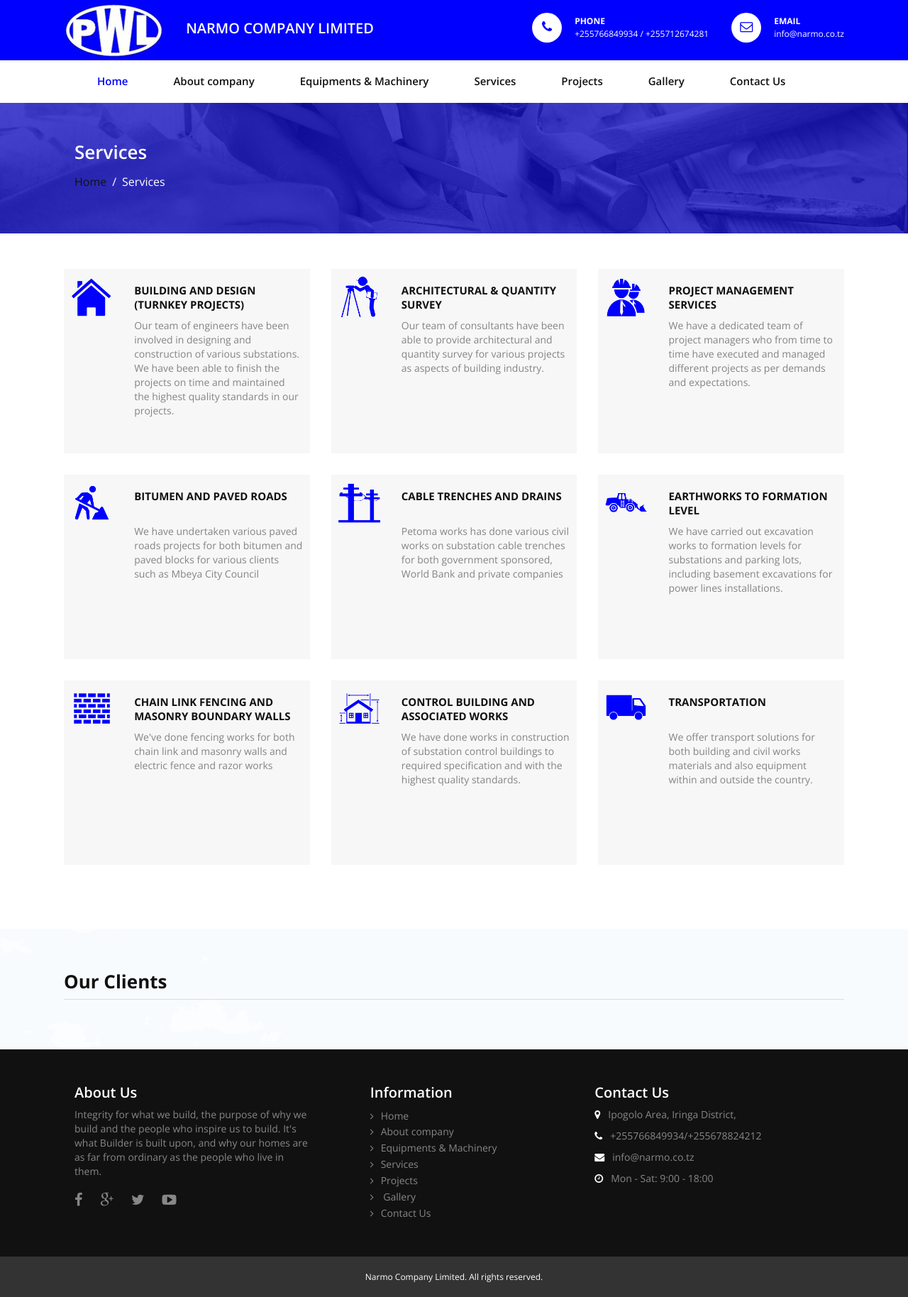
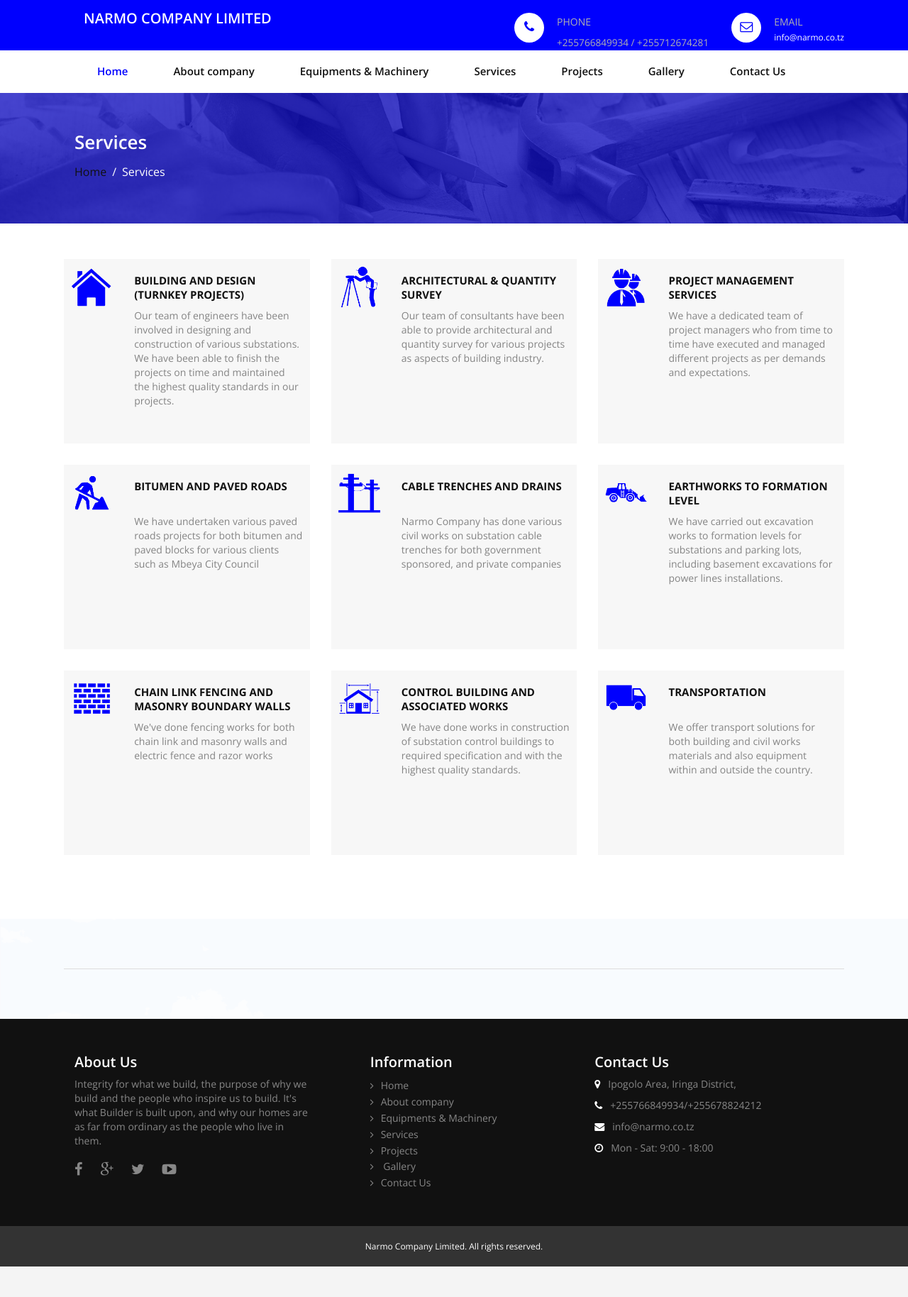
Before and after one commit to NickDawson/narmo-web, a Laravel app: page /services in a window 1280 px wide. Shown: the whole page at 71% size. After the commit the page ends 1785 px from the top, so only its background shows below. Run offline with Laravel 8, Linux system fonts and the light colour scheme; some libraries are stand-ins or nearby versions.

Commit message:
Fix all Minor Changes

```diff
--- a/resources/views/common/clients.blade.php
+++ b/resources/views/common/clients.blade.php
@@ -1,7 +1,7 @@
 <section class="clientlogo_area">
   <div class="container">
     <div class="row">
-      <h2>Our Clients</h2>
+      <h2></h2>
       <div id="demo">
         <div class="span12">
           <div id="owl-demo" class="owl-carousel">
--- a/resources/views/footer.blade.php
+++ b/resources/views/footer.blade.php
@@ -12,7 +12,7 @@
               <li><a href="http://facebook.com">Facebook</a></li>
               <li><a href="http://plus.google.com">Google Plus</a></li>
               <li><a href="http://twitter.com">Twitter</a></li>
-              <li><a href="http://youtube.com">Youtube</a></li>
+              <li><a href="https://www.youtube.com/channel/UC1LpnCnG8OXcgw2iczchhzQ">Youtube</a></li>
             </ul>
           </div>
         </div>
--- a/resources/views/layouts/aboutus.blade.php
+++ b/resources/views/layouts/aboutus.blade.php
@@ -8,7 +8,7 @@
       <h1 class="topbanner-title">About Us</h1>
       <div class="breadcrumb">
         <ol class="breadcrumb">
-          <li><a href="index.html">Home</a></li>
+          <li><a href="{{ url('/') }}">Home</a></li>
           <li class="active">About Us</li>
         </ol>
       </div>
@@ -44,7 +44,7 @@
 </section>
 <section class="text-center introarea_two">
   <div class="container">
-    <h2>Why Petoma</h2>
+    <h2>Why Narmo</h2>
     <div class="row flow-offset-1">
       <div class="col-xs-6 col-sm-4 icons">
         <div class="iconarea"><img src="images/petoma_workicon.png" alt="" class="Petoma"></div>
@@ -88,7 +88,7 @@
 <section class="clientlogo_area">
   <div class="container">
     <div class="row">
-      <h2>Our Clients</h2>
+      <h2></h2>
       <div id="demo">
         <div class="span12">
           <div id="owl-demo" class="owl-carousel">
--- a/resources/views/layouts/app.blade.php
+++ b/resources/views/layouts/app.blade.php
@@ -62,16 +62,17 @@
   <header class="topheader">
   <div class="container">
     <div class="row">
-      <div class="logoarea"> <a href="index.html"><img src="images/petoma_logo.png" alt="Petoma" />
+      <div class="logoarea"> <a href="{{ asset('images/narmo_logo.PNG') }}">
+
         <h6>Narmo Company Limited</h6>
         </a> </div>
       <div class="headinfo">
         <div class="headinfo-middle phone"> <i class="fa fa-phone"></i>
-          <h4>PHONE</h4>
-          <p>+255766849934 / +255712674281</p>
+          <h5>PHONE</h5>
+          <small>+255766849934 / +255712674281</small>
         </div>
         <div class="headinfo-middle email"> <i class="fa fa-envelope-o"></i>
-          <h4>EMAIL</h4>
+          <h5>EMAIL</h5>
           <a href="mailto:info@narmo.co.tz">info@narmo.co.tz</a></div>
       </div>
     </div>
--- a/resources/views/layouts/contacts.blade.php
+++ b/resources/views/layouts/contacts.blade.php
@@ -9,7 +9,7 @@
       <h1 class="topbanner-title">Contact Us</h1>
       <div class="breadcrumb">
         <ol class="breadcrumb">
-          <li><a href="index.html">Home</a></li>
+          <li><a href="{{ url('/') }}">Home</a></li>
           <li class="active">Contacts</li>
         </ol>
       </div>
@@ -68,7 +68,7 @@
                     <div class="controls">
                       <input class="form-control" name="phone" type="text" id="inputPhone" placeholder="Phone" required="">
 					  @if ($errors->has('phone'))
-                      <p class="help-block">{{ $errors->first('phone')}}</p>
+                      <small class="help-block">{{ $errors->first('phone')}}</small>
 				      @endif
                     </div>
                   </div>
--- a/resources/views/layouts/equipments.blade.php
+++ b/resources/views/layouts/equipments.blade.php
@@ -8,7 +8,7 @@
       <h1 class="topbanner-title">Equipments & Machinery</h1>
       <div class="breadcrumb">
         <ol class="breadcrumb">
-          <li><a href="index.html">Home</a></li>
+          <li><a href="{{ url('/') }}">Home</a></li>
           <li class="active">Equipments & Machinery</li>
         </ol>
       </div>
--- a/resources/views/layouts/gallery.blade.php
+++ b/resources/views/layouts/gallery.blade.php
@@ -8,7 +8,7 @@
       <h1 class="topbanner-title">Gallery</h1>
       <div class="breadcrumb">
         <ol class="breadcrumb">
-          <li><a href="index.html">Home</a></li>
+          <li><a href="{{ url('/') }}">Home</a></li>
           <li class="active">Gallery</li>
         </ol>
       </div>
@@ -18,13 +18,13 @@
 <section class="galleryarea">
   <div class="container">
     <div class="row">
-      <div class="wrapper center"><a href="images/gallerly_landscape1.jpg" data-fancybox-group="1" class="thumb main"><img src="images/gallerly_landscape1.jpg" alt=""><span class="thumb_overlay"></span>
+      <div class="wrapper center"><a href="images/banner1.jpeg" data-fancybox-group="1" class="thumb main"><img src="images/banner1.jpeg" alt=""><span class="thumb_overlay"></span>
         <div class="info-box"> </div>
         </a><a href="images/gallerly_potrate1.jpg" data-fancybox-group="1" class="thumb"><img src="images/gallerly_potrate1.jpg" alt=""><span class="thumb_overlay"></span>
         <div class="info-box"> </div>
         </a><a href="images/gallerly_potrate2.jpg" data-fancybox-group="1" class="thumb"><img src="images/gallerly_potrate2.jpg" alt=""><span class="thumb_overlay"></span>
         <div class="info-box"> </div>
-        </a><a href="images/gallerly_landscape2.jpg" data-fancybox-group="1" class="thumb main"><img src="images/gallerly_landscape2.jpg" alt=""><span class="thumb_overlay"></span>
+        </a><a href="images/projects2.jpeg" data-fancybox-group="1" class="thumb main"><img src="images/projects2.jpeg" alt=""><span class="thumb_overlay"></span>
         <div class="info-box"> </div>
         </a><a href="images/gallerly_potrate3.jpg" data-fancybox-group="1" class="thumb"><img src="images/gallerly_potrate3.jpg" alt=""><span class="thumb_overlay"></span>
         <div class="info-box"> </div>
--- a/resources/views/layouts/leadership.blade.php
+++ b/resources/views/layouts/leadership.blade.php
@@ -8,8 +8,8 @@
       <h1 class="topbanner-title">Our Leadership</h1>
       <div class="breadcrumb">
         <ol class="breadcrumb">
-          <li><a href="index.html">Home</a></li>
-          <li><a href="aboutus.html">About Us</a></li>
+          <li><a href="{{ url('/') }}">Home</a></li>
+          <li><a href="{{ url('aboutus') }}">About Us</a></li>
           <li class="active">Leadership</li>
         </ol>
       </div>
@@ -20,7 +20,7 @@
   <div class="container">
     <div class="row">
       <p>A team of professionals with hands on expertise in Engineering background and Labour Management</p>
-      <p>Petoma works recognizes Teamwork, Productivity and Values as the necessary ingredients for Success. The management team comprises of professionals with rich experience in project management, risk assessment management, Design and Financial Management.</p>
+      <p>Narmo Company Ltd recognizes Teamwork, Productivity and Values as the necessary ingredients for Success. The management team comprises of professionals with rich experience in project management, risk assessment management, Design and Financial Management.</p>
 
       <article class="orgarea">
         <div class="topstructure">
--- a/resources/views/layouts/ongoingprojects.blade.php
+++ b/resources/views/layouts/ongoingprojects.blade.php
@@ -8,8 +8,8 @@
       <h1 class="topbanner-title">Projects</h1>
       <div class="breadcrumb">
         <ol class="breadcrumb">
-          <li><a href="index.html">Home</a></li>
-          <li><a href="projects.html">Projects</a>
+          <li><a href="{{ url('/') }}">Home</a></li>
+          <li><a href="{{ url('projects') }}">Projects</a>
           <li class="active">Ongoing Projects</li>
         </ol>
       </div>
--- a/resources/views/layouts/projects.blade.php
+++ b/resources/views/layouts/projects.blade.php
@@ -8,7 +8,7 @@
       <h1 class="topbanner-title">Projects</h1>
       <div class="breadcrumb">
         <ol class="breadcrumb">
-          <li><a href="index.html">Home</a></li>
+          <li><a href="{{ url('/') }}">Home</a></li>
           <li class="active">Projects</li>
         </ol>
       </div>
--- a/resources/views/layouts/services.blade.php
+++ b/resources/views/layouts/services.blade.php
@@ -8,7 +8,7 @@
       <h1 class="topbanner-title">Services</h1>
       <div class="breadcrumb">
         <ol class="breadcrumb">
-          <li><a href="index.html">Home</a></li>
+          <li><a href="{{ url('/') }}">Home</a></li>
           <li class="active">Services</li>
         </ol>
       </div>
@@ -104,7 +104,7 @@
                 <div class="col-sm-3 iconsmall"> <img src="images/petoma_trenchicon.png" alt="" class="Petoma"> </div>
                 <div class="col-md-9">
                   <h3>Cable trenches and drains</h3>
-                  <p> Petoma works has done various civil works on substation cable trenches for both government sponsored, World Bank and private companies </p>
+                  <p> Narmo Company has done various civil works on substation cable trenches for both government sponsored, and private companies </p>
                 </div>
               </div>
             </div>
--- a/resources/views/welcome.blade.php
+++ b/resources/views/welcome.blade.php
@@ -104,7 +104,7 @@
 <section class="clientlogo_area">
   <div class="container">
     <div class="row">
-      <h2>Our Clients</h2>
+      <h2></h2>
       <div id="demo">
         <div class="span12">
           <div id="owl-demo" class="owl-carousel">
```
Also changed, not shown: resources/views/layouts/values.blade.php (+5 -5 lines), public/images/narmo_logo.PNG, public/images/projects2.jpeg (added).
